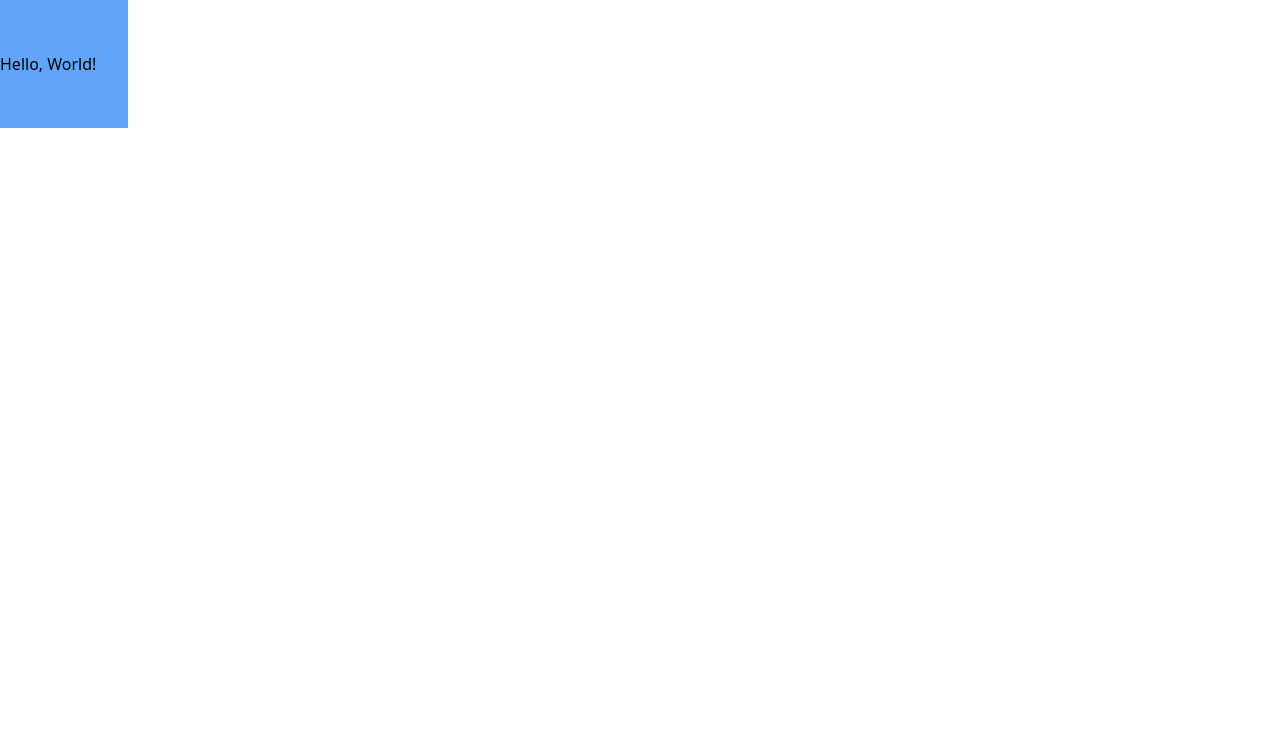
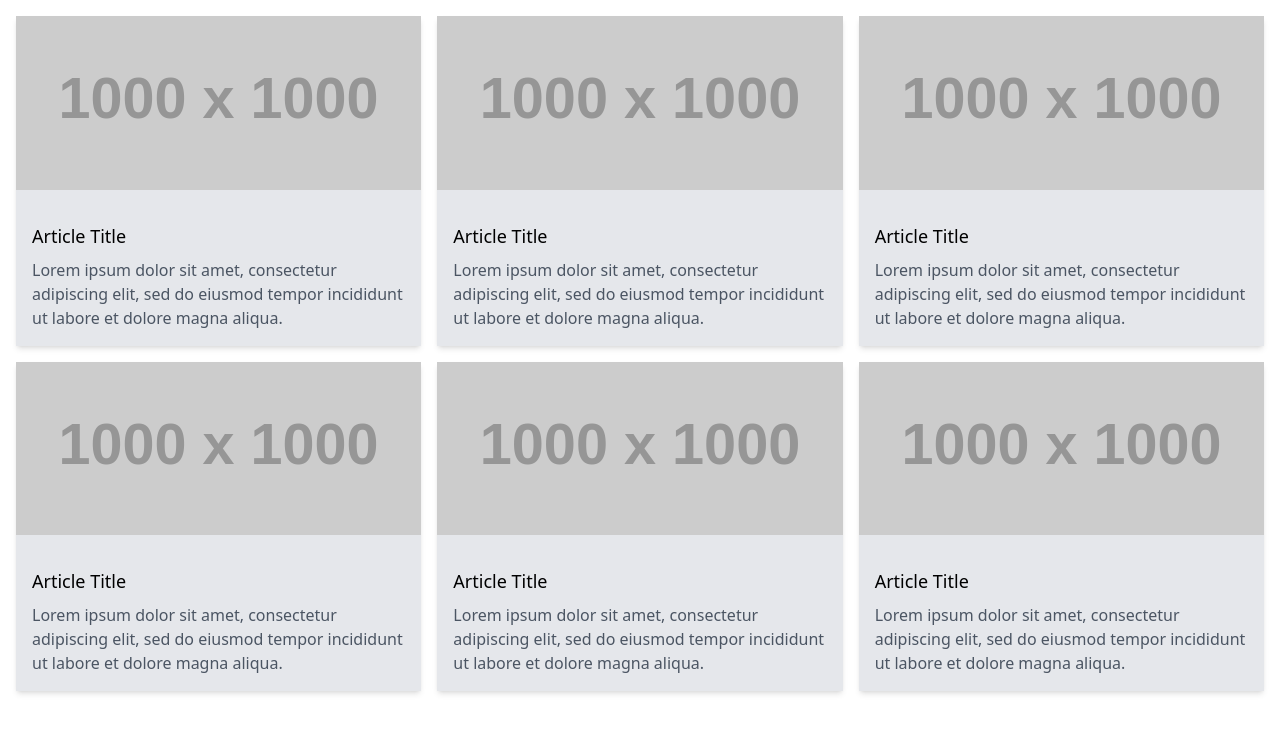
Before and after one commit to MEKKERMB/webLog, a website: page docs/index.html in a window 1280 px wide. Drawn offline with Linux system fonts and the light colour scheme; placeholder pictures from the web are drawn by us.

```diff
--- a/docs/index.html
+++ b/docs/index.html
@@ -8,8 +8,104 @@
     <link rel="stylesheet" href="./CSS/style.css" />
   </head>
   <body>
-    <main class="flex h-32 w-32 items-center bg-blue-400">
-      <p>Hello, World!</p>
+    <main>
+      <section class="container mx-auto p-4 grid grid-cols-1 gap-4 sm:grid-cols-2 lg:grid-cols-3">
+        <article class="bg-gray-200 shadow-md">
+          <figure>
+            <img
+              src="https://via.placeholder.com/1000"
+              alt="Article Image"
+              class="mb-4 aspect-21/9 w-full object-cover" />
+          </figure>
+          <div class="p-4">
+            <h2 class="mb-2 text-lg font-medium">Article Title</h2>
+            <p class="text-gray-600">
+              Lorem ipsum dolor sit amet, consectetur adipiscing elit, sed do
+              eiusmod tempor incididunt ut labore et dolore magna aliqua.
+            </p>
+          </div>
+        </article>
+
+        <article class="bg-gray-200 shadow-md">
+          <figure>
+            <img
+              src="https://via.placeholder.com/1000"
+              alt="Article Image"
+              class="mb-4 aspect-21/9 w-full object-cover" />
+          </figure>
+          <div class="p-4">
+            <h2 class="mb-2 text-lg font-medium">Article Title</h2>
+            <p class="text-gray-600">
+              Lorem ipsum dolor sit amet, consectetur adipiscing elit, sed do
+              eiusmod tempor incididunt ut labore et dolore magna aliqua.
+            </p>
+          </div>
+        </article>
+
+        <article class="bg-gray-200 shadow-md">
+          <figure>
+            <img
+              src="https://via.placeholder.com/1000"
+              alt="Article Image"
+              class="mb-4 aspect-21/9 w-full object-cover" />
+          </figure>
+          <div class="p-4">
+            <h2 class="mb-2 text-lg font-medium">Article Title</h2>
+            <p class="text-gray-600">
+              Lorem ipsum dolor sit amet, consectetur adipiscing elit, sed do
+              eiusmod tempor incididunt ut labore et dolore magna aliqua.
+            </p>
+          </div>
+        </article>
+
+        <article class="bg-gray-200 shadow-md">
+          <figure>
+            <img
+              src="https://via.placeholder.com/1000"
+              alt="Article Image"
+              class="mb-4 aspect-21/9 w-full object-cover" />
+          </figure>
+          <div class="p-4">
+            <h2 class="mb-2 text-lg font-medium">Article Title</h2>
+            <p class="text-gray-600">
+              Lorem ipsum dolor sit amet, consectetur adipiscing elit, sed do
+              eiusmod tempor incididunt ut labore et dolore magna aliqua.
+            </p>
+          </div>
+        </article>
+
+        <article class="bg-gray-200 shadow-md">
+          <figure>
+            <img
+              src="https://via.placeholder.com/1000"
+              alt="Article Image"
+              class="mb-4 aspect-21/9 w-full object-cover" />
+          </figure>
+          <div class="p-4">
+            <h2 class="mb-2 text-lg font-medium">Article Title</h2>
+            <p class="text-gray-600">
+              Lorem ipsum dolor sit amet, consectetur adipiscing elit, sed do
+              eiusmod tempor incididunt ut labore et dolore magna aliqua.
+            </p>
+          </div>
+        </article>
+
+        <article class="bg-gray-200 shadow-md">
+          <figure>
+            <img
+              src="https://via.placeholder.com/1000"
+              alt="Article Image"
+              class="mb-4 aspect-21/9 w-full object-cover" />
+          </figure>
+          <div class="p-4">
+            <h2 class="mb-2 text-lg font-medium">Article Title</h2>
+            <p class="text-gray-600">
+              Lorem ipsum dolor sit amet, consectetur adipiscing elit, sed do
+              eiusmod tempor incididunt ut labore et dolore magna aliqua.
+            </p>
+          </div>
+        </article>
+      </section>
     </main>
   </body>
 </html>
```
Also changed, not shown: docs/CSS/style.css.
